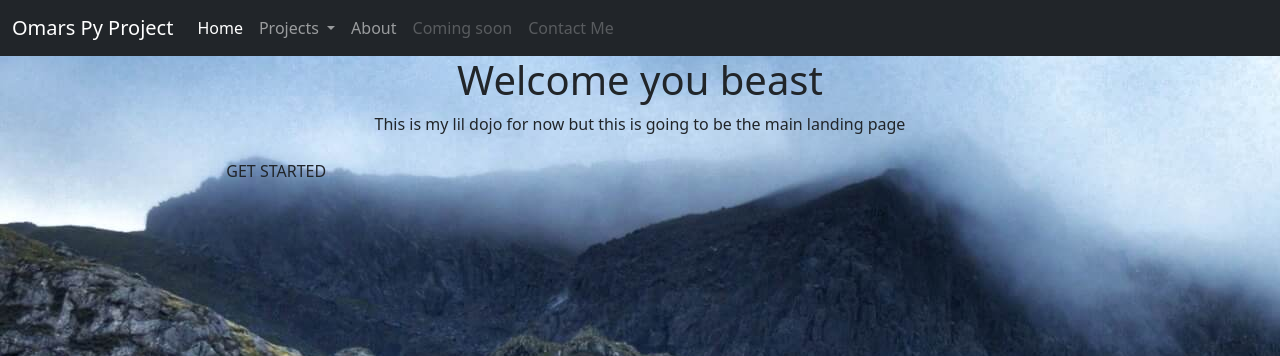
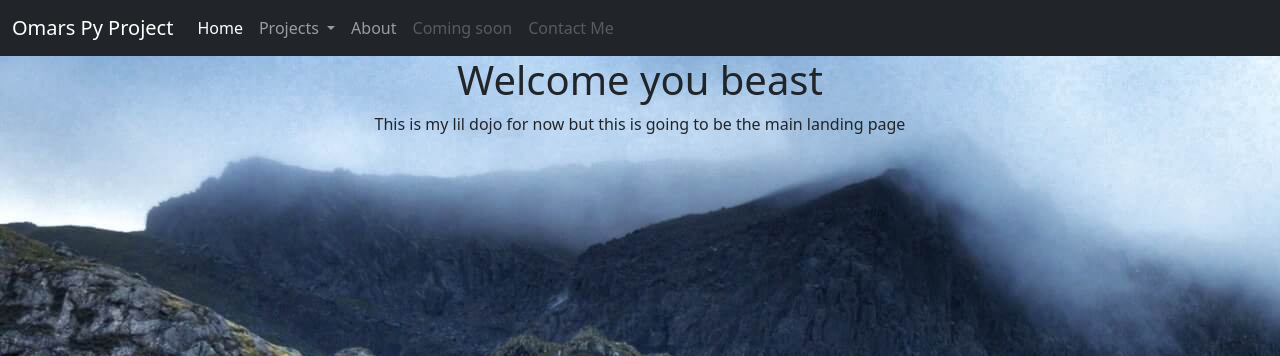
Before and after one commit to LearningisOP/OmarsPyFlask, a Flask app: page / in a window 1280 px wide. Shown: the top 356 px of the page. Run offline with Flask 2, Linux system fonts and the light colour scheme.

Commit message:
home page edit

```diff
--- a/OmarsApp/blueprints/main_page/templates/home.html
+++ b/OmarsApp/blueprints/main_page/templates/home.html
@@ -16,7 +16,6 @@ body {
             <p class="text-center">
             This is my lil dojo for now but this is going to be the main landing page
             </p>
-                <a href="#" class="btn btn-md text-center">GET STARTED</a>
     </div>
 
 {% endblock %}
```
